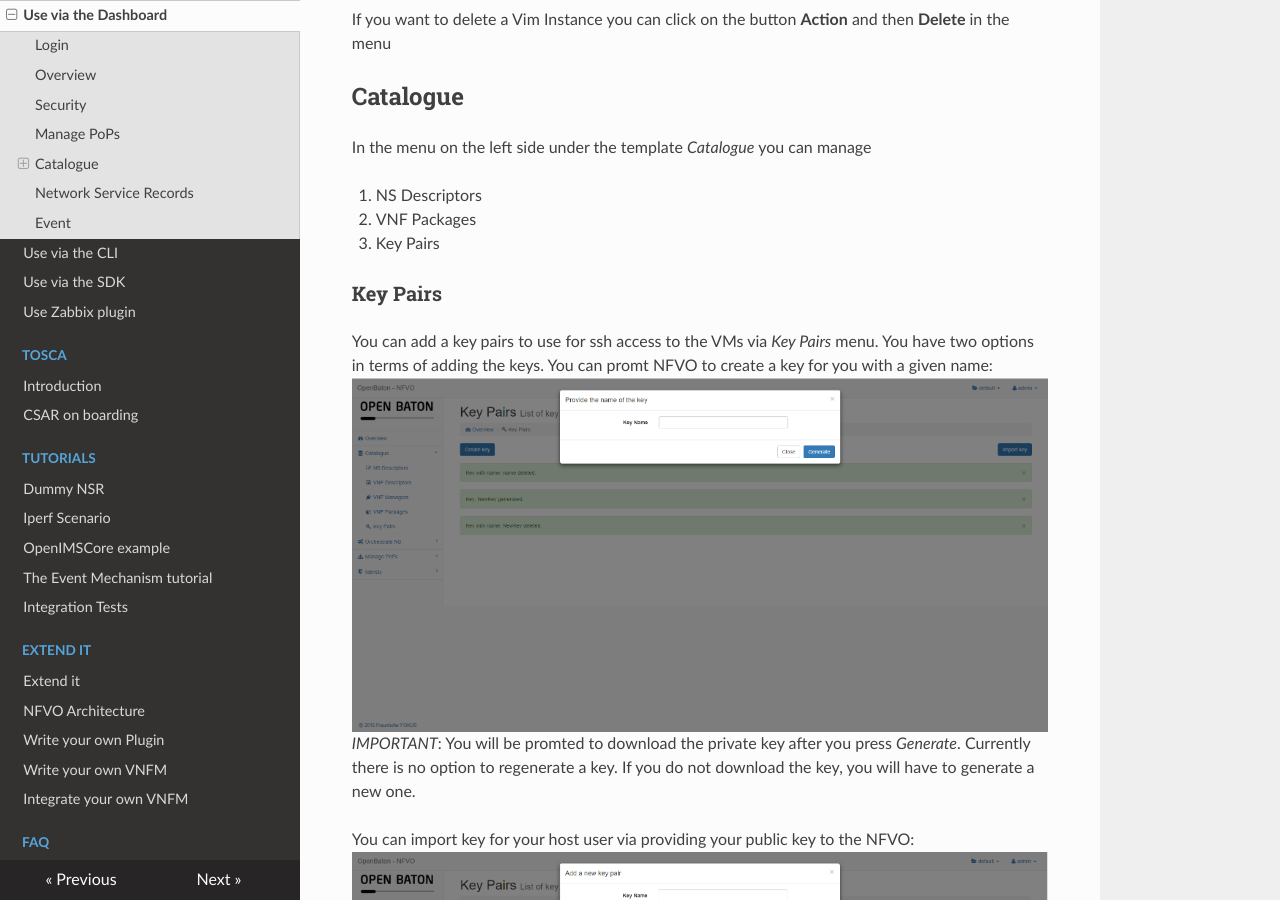
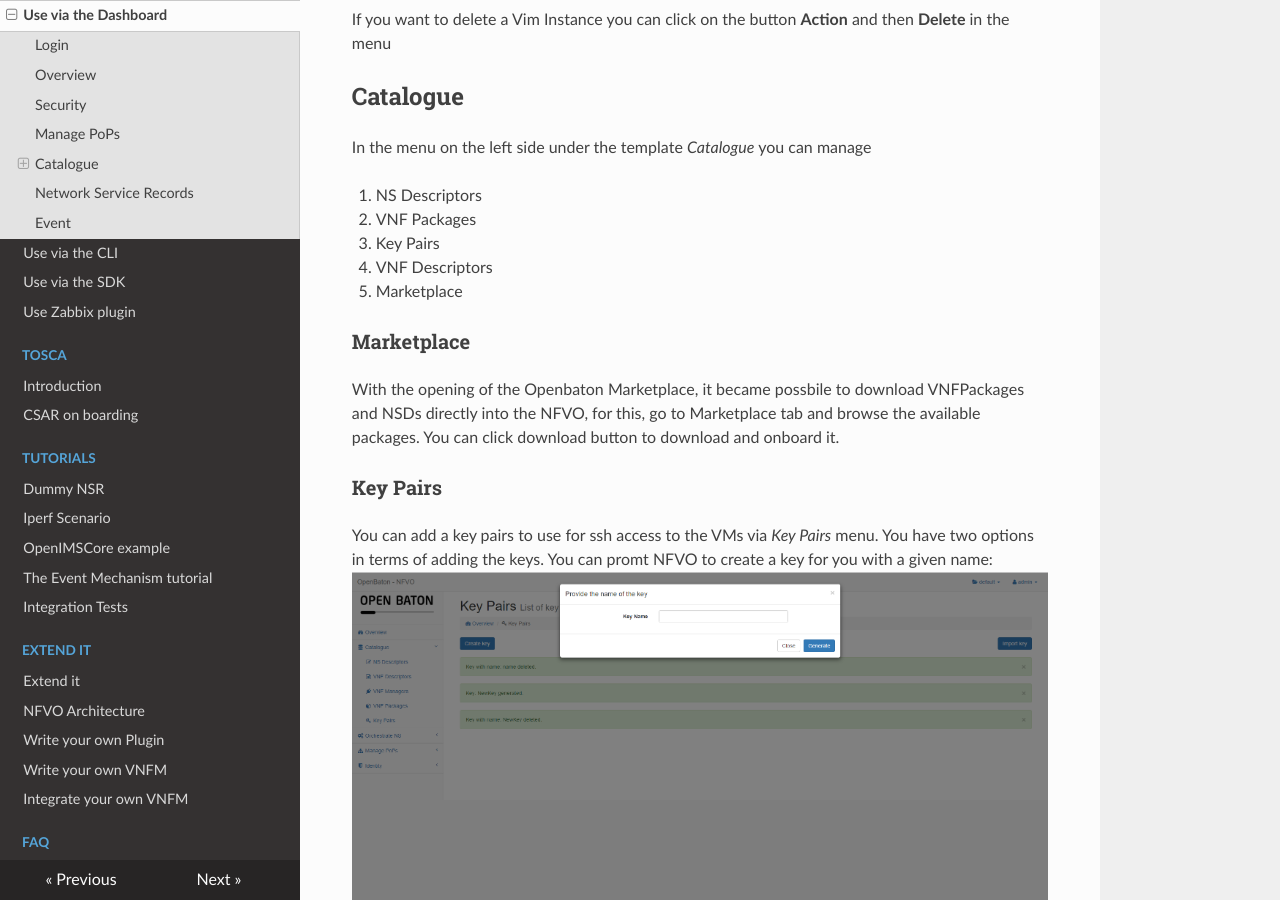
Before and after one commit to openbaton/docs, an MkDocs documentation site: the page built from docs/nfvo-how-to-use-gui.md, in a window 1280 px wide and 900 px high, scrolled down 4037 px. Built offline with MkDocs 1.6.1, drawn with Linux system fonts in a browser that asks for light colours; nearby versions of some CDN libraries; old or Windows-style settings are respelled for this version of MkDocs.

Commit message:
added info about market

```diff
--- a/docs/nfvo-how-to-use-gui.md
+++ b/docs/nfvo-how-to-use-gui.md
@@ -61,6 +61,13 @@
 1. NS Descriptors
 2. VNF Packages
 3. Key Pairs
+4. VNF Descriptors
+5. Marketplace
+
+### Marketplace
+
+With the opening of the Openbaton Marketplace, it became possbile to download VNFPackages and NSDs directly into the NFVO, for this,
+go to Marketplace tab and browse the available packages. You can click download button to download and onboard it.
 
 ### Key Pairs
 You can add a key pairs to use for ssh access to the VMs via *Key Pairs* menu. You have two options in terms of adding the keys.
```
